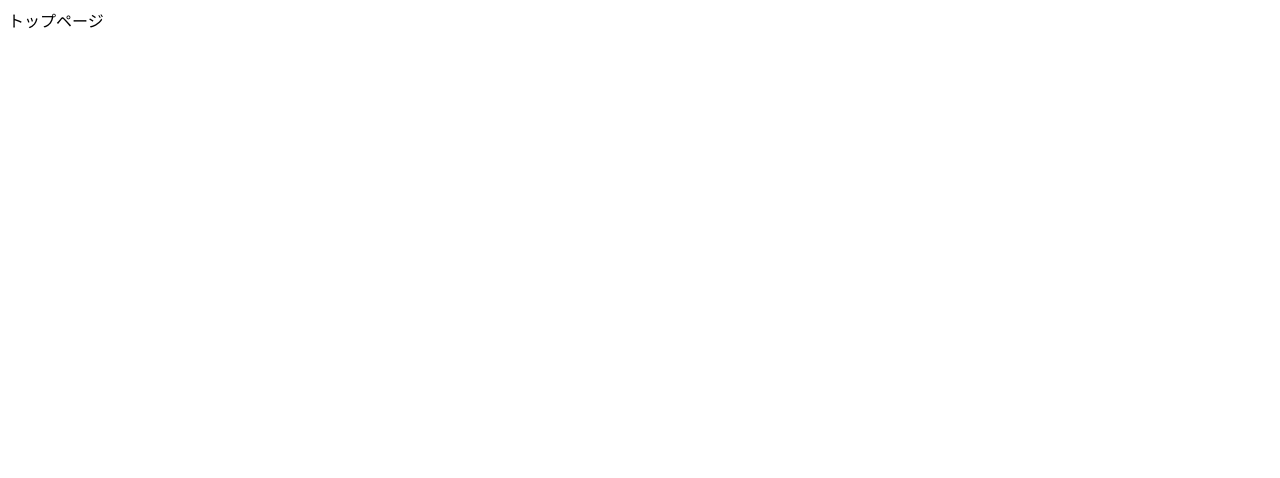
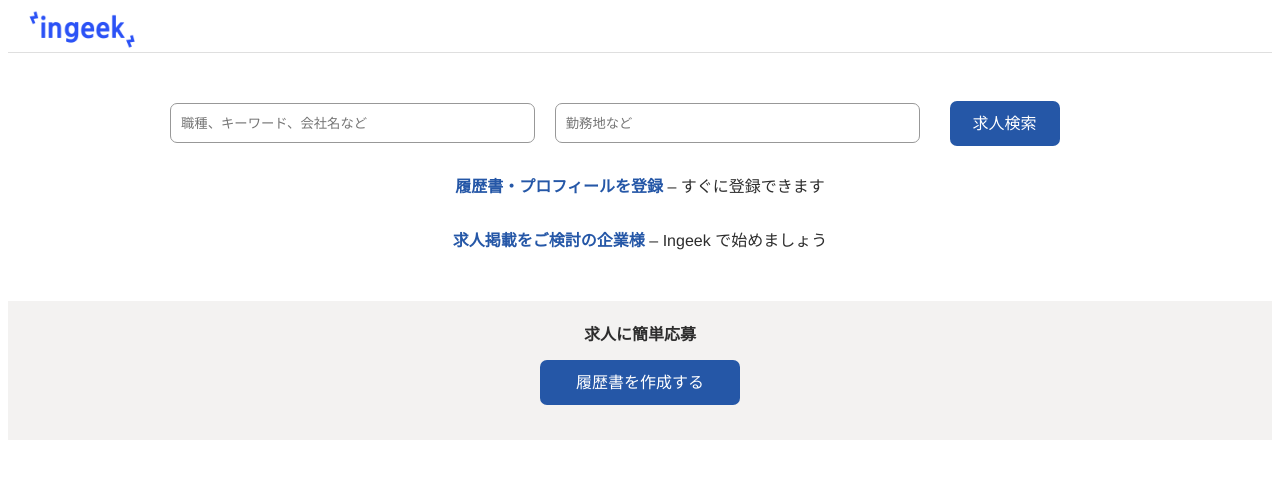
Before and after one commit to zepp2545/indeed-clone-front, a React (Create React App) app: page / in a window 1280 px wide. Shown: the top 478 px of the page. Built offline with nearby package versions, Linux system fonts and the light colour scheme.

Commit message:
Style Top page

```diff
--- a/public/index.html
+++ b/public/index.html
@@ -1,5 +1,5 @@
 <!DOCTYPE html>
-<html lang="en">
+<html lang="ja" style="font-family: Helvetica Neue,Helvetica,Arial,Liberation Sans,Roboto,Noto,sans-serif;">
   <head>
     <meta charset="utf-8" />
     <link rel="icon" href="%PUBLIC_URL%/favicon.ico" />
@@ -24,7 +24,7 @@
       work correctly both with client-side routing and a non-root public URL.
       Learn how to configure a non-root public URL by running `npm run build`.
     -->
-    <title>React App</title>
+    <title>Ingeeg</title>
   </head>
   <body>
     <noscript>You need to enable JavaScript to run this app.</noscript>
--- /dev/null
+++ b/src/components/Buttons/BaseButton.js
@@ -0,0 +1,14 @@
+import styled from 'styled-components'
+
+import { COLORS } from '../../constants/styleConstants'
+
+export const BaseButton = styled.div`
+  background-color: ${COLORS.MAIN};
+  cursor: pointer;
+  color: #fff;
+  text-align: center;
+  border-radius: 7px;
+  :hover {
+    background-color: ${COLORS.SUB};
+  }
+`
--- /dev/null
+++ b/src/components/Container.js
@@ -0,0 +1,8 @@
+import styled from 'styled-components'
+
+export const Container = styled.div`
+  display: block;
+  max-width: 1000px;
+  margin: 0 auto;
+  padding: 20px 0;
+`
--- /dev/null
+++ b/src/components/Footer.jsx
@@ -0,0 +1,38 @@
+import React from 'react'
+import styled from 'styled-components'
+
+// containers
+import { Container } from './Container'
+import { BaseButton } from './Buttons/BaseButton'
+
+const FooterWrapper = styled.div`
+  background-color: #f3f2f1;
+`
+
+const FooterContainer = styled(Container)`
+  text-align: center;
+  span {
+    font-weight: bold;
+  }
+
+`
+
+const SubmitButton = styled(BaseButton)`
+  width: 200px;
+  height: 45px;
+  line-height: 45px;
+  margin: 15px auto;
+`
+
+export const Footer = () => {
+  return (
+    <FooterWrapper>
+      <FooterContainer>
+        <span>求人に簡単応募</span>
+        <SubmitButton>
+          履歴書を作成する
+        </SubmitButton>
+      </FooterContainer>
+    </FooterWrapper>
+  )
+}
--- /dev/null
+++ b/src/components/Header.jsx
@@ -0,0 +1,23 @@
+import React from 'react'
+import styled from 'styled-components'
+
+// images
+import logo from '../images/logo.png'
+
+const HeaderWrapper = styled.div`
+  display: flex;
+  justify-content: space-between;
+  padding: 2px 15px;
+  border-bottom: 1px solid #dfdfdf;
+`
+const LogoImage = styled.img`
+  height: 40px;
+`
+
+export const Header = () => {
+  return (
+    <HeaderWrapper>
+      <LogoImage src={logo} alt="logo" />
+    </HeaderWrapper>
+  )
+}
--- /dev/null
+++ b/src/components/Inputs/InputText.jsx
@@ -0,0 +1,17 @@
+import React from 'react'
+import styled from 'styled-components'
+
+const Input = styled.input`
+  height: 40px;
+  width: 100%;
+  box-sizing: border-box;
+  border-radius: 7px;
+  border: 1px solid #989898;
+  padding: 2px 10px;
+`
+
+export const InputText = (props) => {
+  return (
+    <Input type="text" placeholder={props.placeholder} />
+  )
+}
--- /dev/null
+++ b/src/components/JobSearch.jsx
@@ -0,0 +1,40 @@
+import React from 'react'
+import styled from 'styled-components'
+
+// components
+import { InputText } from './Inputs/InputText'
+import { BaseButton } from './Buttons/BaseButton'
+
+const JobSearchWrapper = styled.div`
+  display: flex;
+  justify-content: flex-start;
+  align-items: center;
+  padding: 20px;
+`
+const ItemWrapper = styled.div`
+  width: 38%;
+  padding: 10px;
+`
+
+const SubmitButton = styled(BaseButton)`
+  width: 110px;
+  height: 45px;
+  line-height: 45px;
+  margin-left: 20px;
+`
+
+export const JobSearch = () => {
+  return (
+    <JobSearchWrapper>
+      <ItemWrapper>
+        <InputText placeholder="職種、キーワード、会社名など" />
+      </ItemWrapper>
+      <ItemWrapper>
+        <InputText placeholder="勤務地など" />
+      </ItemWrapper>
+      <SubmitButton>
+        求人検索
+      </SubmitButton>
+    </JobSearchWrapper>
+  )
+}
--- /dev/null
+++ b/src/constants/styleConstants.js
@@ -0,0 +1,10 @@
+export const COLORS = {
+  MAIN: '#2557a7',
+  SUB: '#164081',
+  DEFAULT_TEXT: '#2d2d2d',
+  BOLD_TEXT: '#000000'
+}
+
+export const FONTSIZE = {
+  DEFAULT: '14px'
+}
--- a/src/containers/Top.jsx
+++ b/src/containers/Top.jsx
@@ -1,10 +1,44 @@
-import React, { Fragment } from 'react'
+import React from 'react'
+import styled from 'styled-components'
 
+// components
+import { Header } from '../components/Header'
+import { Container } from '../components/Container'
+import { JobSearch } from '../components/JobSearch'
+import { Footer } from '../components/Footer'
+
+// constants
+import { COLORS } from '../constants/styleConstants'
+
+const DescriptionWrapper = styled.p`
+  width: 80%;
+  margin: 0 auto;
+  text-align: center;
+  margin-bottom: 30px;
+  span {
+    color: ${COLORS.MAIN};
+    font-weight: bold;
+  }
+`
+
+const TopWrapper = styled.div`
+  color: ${COLORS.DEFAULT_TEXT}
+`
 
 export const Top = () => {
   return (
-    <Fragment>
-      トップページ
-    </Fragment>
+    <TopWrapper>
+      <Header />
+      <Container>
+        <JobSearch />
+        <DescriptionWrapper>
+          <span>履歴書・プロフィールを登録</span> – すぐに登録できます
+        </DescriptionWrapper>
+        <DescriptionWrapper>
+          <span>求人掲載をご検討の企業様</span> – Ingeek で始めましょう
+        </DescriptionWrapper>
+      </Container>
+      <Footer />
+    </TopWrapper>
   )
 }
```
Also changed, not shown: src/images/logo.png (added).
